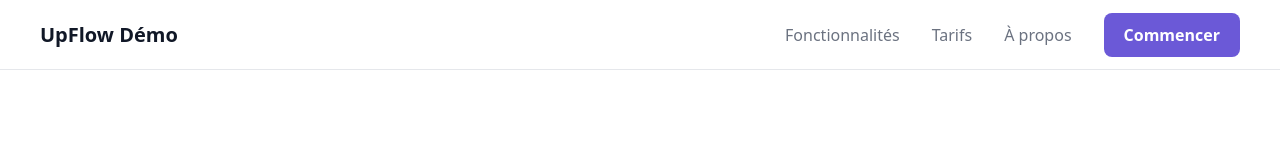
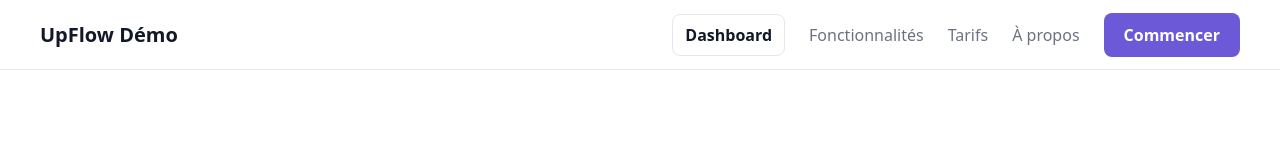
Before and after one commit to RKcodage/Upflow, a Next.js app: page /demo in a window 1280 px wide. Shown: the top 160 px of the page. Built offline with nearby package versions, Linux system fonts and the light colour scheme; no server answers; the database is empty.

Commit message:
Dashboard link in navbar and connect widget to demo project id and key.

```diff
--- a/app/demo/page.tsx
+++ b/app/demo/page.tsx
@@ -13,6 +13,7 @@
 "use client";
 
 import { Suspense, useEffect, useState } from "react";
+import Link from "next/link";
 import { useSearchParams } from "next/navigation";
 import VoteWidget from "../components/widget/VoteWidget";
 
@@ -22,15 +23,19 @@ const STORAGE_PROJECT_KEY = "upflow-admin-project-key";
 function WidgetDemoContent() {
   const [isWidgetOpen, setIsWidgetOpen] = useState(false);
   const searchParams = useSearchParams();
-  const [projectId, setProjectId] = useState("");
-  const [projectKey, setProjectKey] = useState("");
+  const [projectId, setProjectId] = useState(
+    process.env.NEXT_PUBLIC_UPFLOW_DEMO_PROJECT_ID ?? "demo"
+  );
+  const [projectKey, setProjectKey] = useState(
+    process.env.NEXT_PUBLIC_UPFLOW_DEMO_PROJECT_KEY ?? ""
+  );
 
   useEffect(() => {
-    const fromQuery = searchParams.get("projectId")?.trim() ?? "";
-    const fromQueryKey = searchParams.get("projectKey")?.trim() ?? "";
-    if (fromQuery) {
-      setProjectId(fromQuery);
-      setProjectKey(fromQueryKey);
+    const queryProjectId = searchParams.get("projectId")?.trim() ?? "";
+    const queryProjectKey = searchParams.get("projectKey")?.trim() ?? "";
+    if (queryProjectId) {
+      setProjectId(queryProjectId);
+      setProjectKey(queryProjectKey);
       return;
     }
 
@@ -40,12 +45,8 @@ function WidgetDemoContent() {
       if (storedId) {
         setProjectId(storedId);
         setProjectKey(storedKey);
-        return;
       }
     }
-
-    setProjectId(process.env.NEXT_PUBLIC_UPFLOW_PROJECT_ID ?? "");
-    setProjectKey(process.env.NEXT_PUBLIC_UPFLOW_PROJECT_KEY ?? "");
   }, [searchParams]);
 
   return (
@@ -68,7 +69,21 @@ function WidgetDemoContent() {
           </span>
         </div>
 
-        <div style={{ display: "flex", alignItems: "center", gap: "32px" }}>
+        <div style={{ display: "flex", alignItems: "center", gap: "24px" }}>
+          <Link
+            href="/"
+            style={{
+              color: "#111827",
+              textDecoration: "none",
+              fontWeight: 600,
+              padding: "8px 12px",
+              borderRadius: "8px",
+              border: "1px solid #e5e7eb",
+              background: "#ffffff",
+            }}
+          >
+            Dashboard
+          </Link>
           <a href="#" style={{ color: "#6b7280", textDecoration: "none", fontWeight: 500 }}>Fonctionnalités</a>
           <a href="#" style={{ color: "#6b7280", textDecoration: "none", fontWeight: 500 }}>Tarifs</a>
           <a href="#" style={{ color: "#6b7280", textDecoration: "none", fontWeight: 500 }}>À propos</a>
@@ -300,6 +315,7 @@ function WidgetDemoContent() {
         projectId={projectId}
         projectKey={projectKey}
         siteOrigin={typeof window !== "undefined" ? window.location.origin : ""}
+        enablePing
       />
     </div>
   );
```
